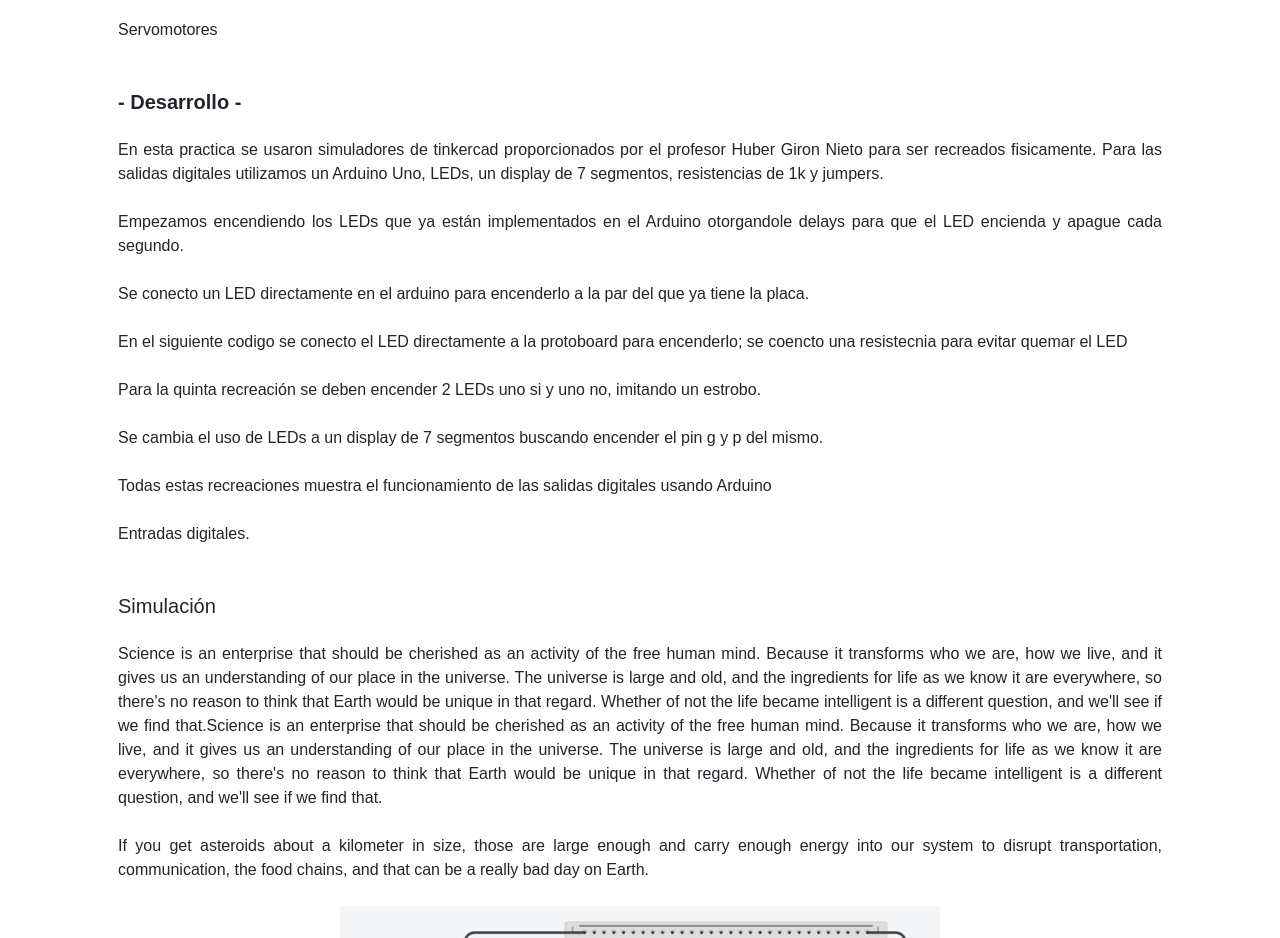
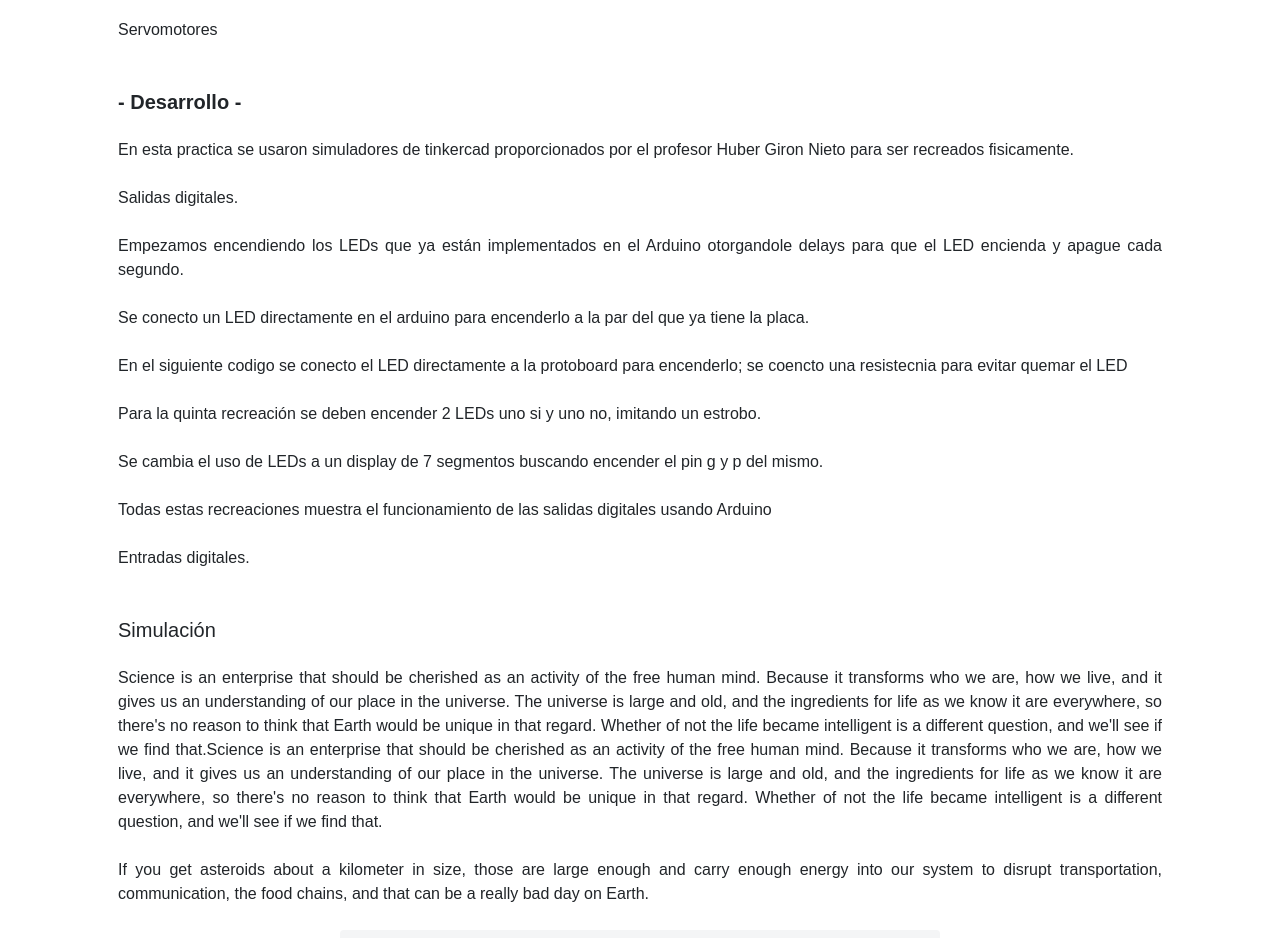
Before and after one commit to Jxun69/Elementos-1, a plain HTML site: page practica1/index.html in a window 1280 px wide. Shown: the part 1860-2798 px from the top of the page. Drawn offline with nearby package versions, Linux system fonts and the light colour scheme.

Commit message:
desarrollo

```diff
--- a/practica1/index.html
+++ b/practica1/index.html
@@ -98,7 +98,8 @@
 
                         <p id="desarrollo">
                         <h2 class="fw-bolder mb-4 mt-5 fs-5">- Desarrollo -</h2>
-                        <p class="fs-6 mb-4">En esta practica se usaron simuladores de tinkercad proporcionados por el profesor Huber Giron Nieto para ser recreados fisicamente. Para las salidas digitales utilizamos un Arduino Uno, LEDs, un display de 7 segmentos, resistencias de 1k y jumpers.</p>
+                        <p class="fs-6 mb-4">En esta practica se usaron simuladores de tinkercad proporcionados por el profesor Huber Giron Nieto para ser recreados fisicamente.</p>
+                        <p class="fs-6 mb-4">Salidas digitales.</p>
                         <p class="fs-6 mb-4">Empezamos encendiendo los LEDs que ya están implementados en el Arduino otorgandole delays para que el LED encienda y apague cada segundo.</p>
                         <p class="fs-6 mb-4">Se conecto un LED directamente en el arduino para encenderlo a la par del que ya tiene la placa. </p>
                         <p class="fs-6 mb-4">En el siguiente codigo se conecto el LED directamente a la protoboard para encenderlo; se coencto una resistecnia para evitar quemar el LED</p>
```
